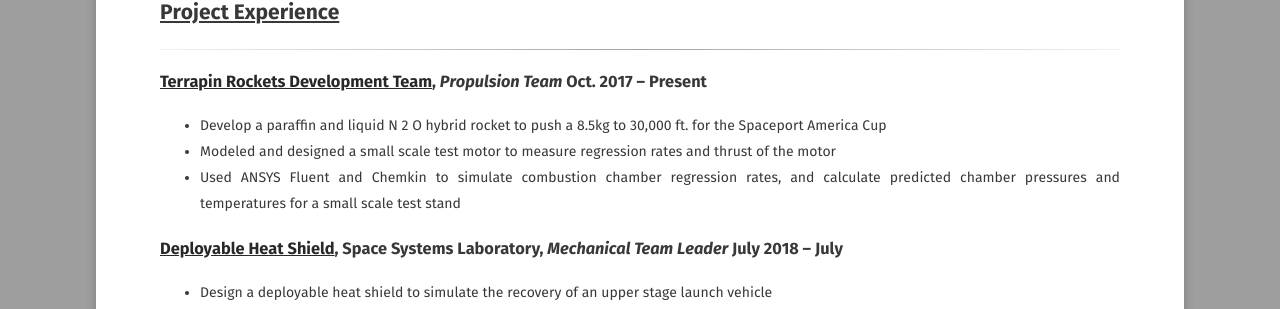
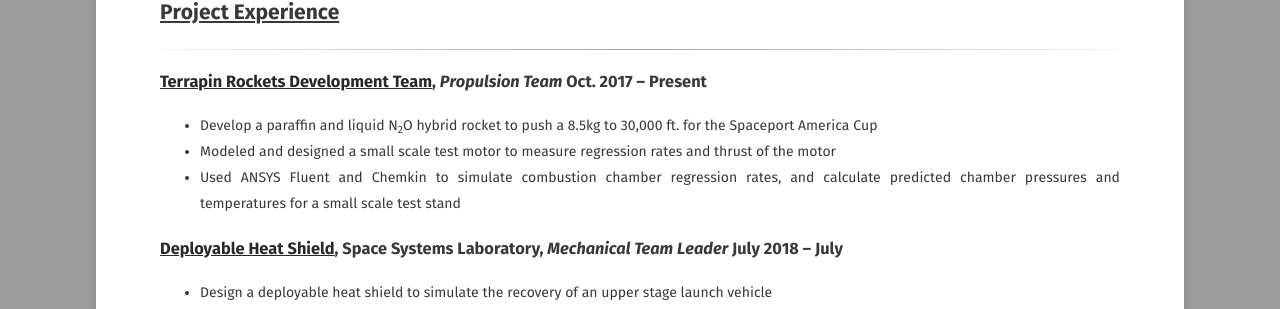
Before and after one commit to andanao/Personal-Site, a Jekyll site: the page built from resume/2018-02-10-resume.md, in a window 1280 px wide. Shown: the part 1004-1313 px from the top of the page. Built offline with Jekyll 4.4.1, drawn with Linux system fonts in a browser that asks for light colours; some web fonts are replaced.

```diff
--- a/resume/2018-02-10-resume.md
+++ b/resume/2018-02-10-resume.md
@@ -65,7 +65,7 @@ permalink: /resume/
 
 ### [Terrapin Rockets Development Team](/terrapin-rockets/), _Propulsion Team_ Oct. 2017 – Present
 
-- Develop a paraffin and liquid N 2 O hybrid rocket to push a 8.5kg to 30,000 ft. for the Spaceport America Cup
+- Develop a paraffin and liquid N<sub>2</sub>O hybrid rocket to push a 8.5kg to 30,000 ft. for the Spaceport America Cup
 - Modeled and designed a small scale test motor to measure regression rates and thrust of the motor
 - Used ANSYS Fluent and Chemkin to simulate combustion chamber regression rates, and calculate predicted
     chamber pressures and temperatures for a small scale test stand
```
Also changed, not shown: _posts/2019-02-15-terrapin-rockets.markdown (+25 -2 lines).
